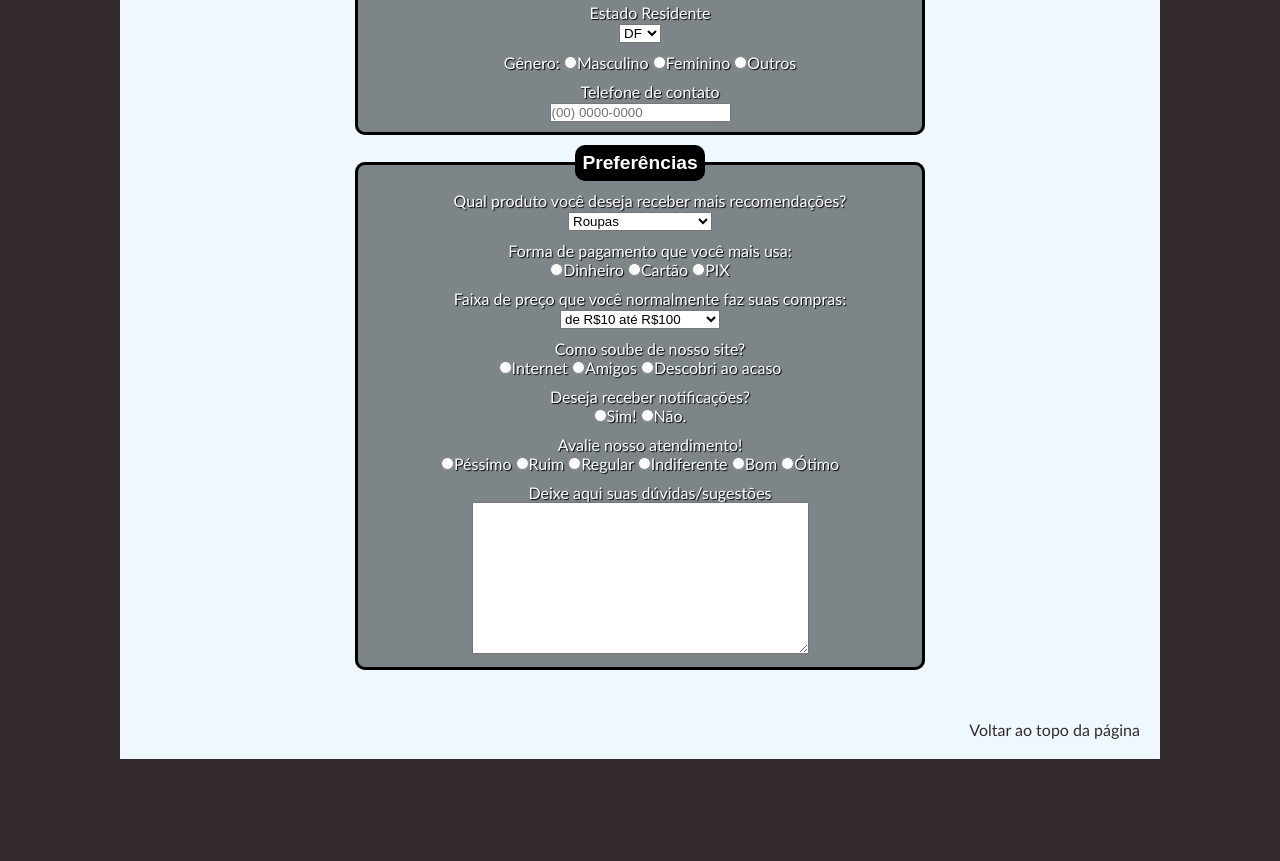
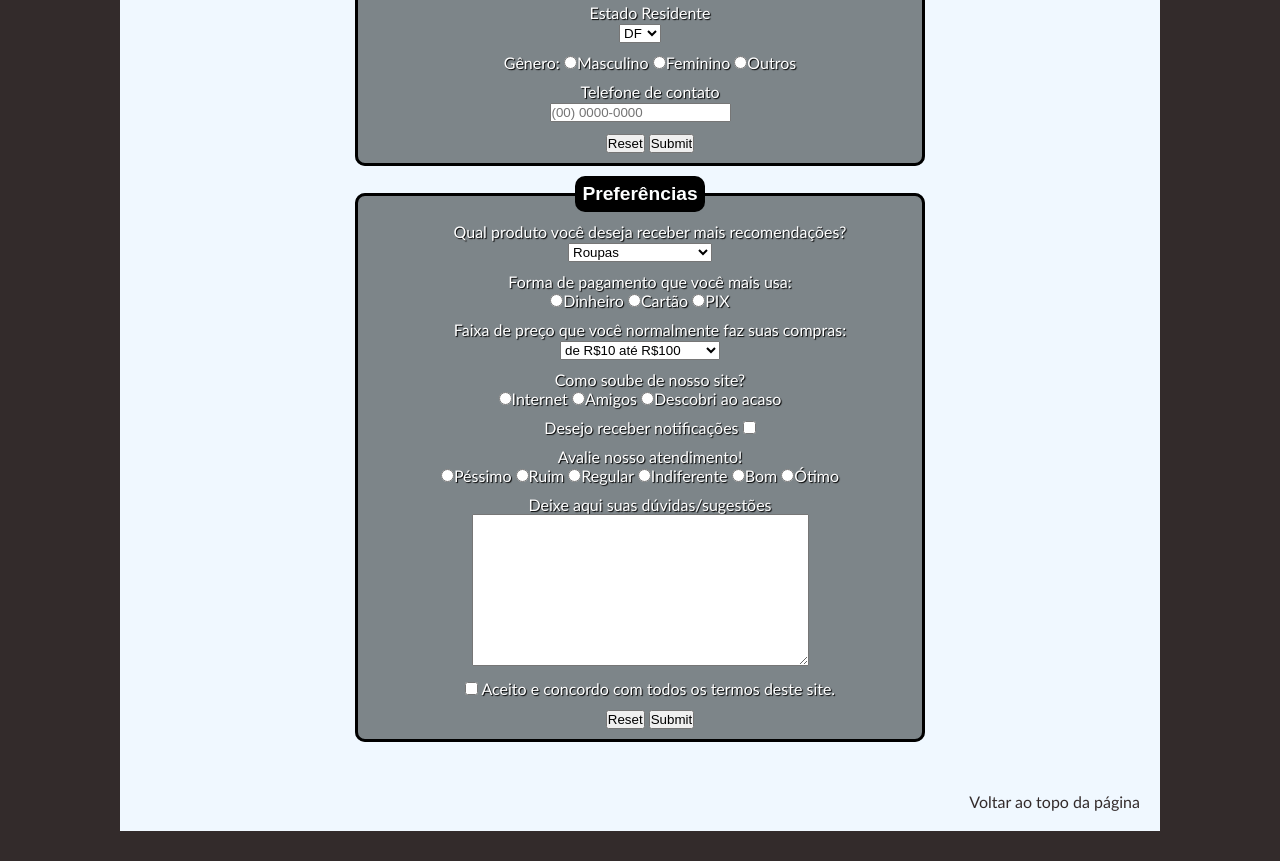
Before and after one commit to Vladimir-Aires/Projeto-de-Interface-Faculdade, a plain HTML site: page atividade03/paginas/formulario.html in a window 1280 px wide. Shown: the part 528-1389 px from the top of the page. Before the commit the page ends 1317 px from the top, so only its background shows below. Drawn offline with Linux system fonts and the light colour scheme.

Commit message:
Atualizações finais de formulário

```diff
--- a/atividade03/paginas/formulario.html
+++ b/atividade03/paginas/formulario.html
@@ -50,6 +50,7 @@
     <main>
         <h2 align="center">Atente-se a todas as novidades que aparecerem aqui. Cadastre-se!</h2>
         <form action=".sql" method="post">
+            <!------------ CAMPO DE DADOS PESSOAIS ---------->
             <fieldset >
                 <legend align="center" class="dados">Dados Pessoais</legend>
                 <p align="center">
@@ -101,7 +102,13 @@
                     <input type="number" id="telefone" placeholder="(00) 0000-0000">
                 </p>
 
+                <p align="center">
+                    <input type="reset" name="resetar">
+                    <input type="submit" name="enviar">
+                </p>
             </fieldset>
+
+            <!-- --------------- CAMPO DE PREFERÊNCIAS DO USUÁRIO -------- -->
             <fieldset>
                 <legend align="center" class="dados">Preferências</legend>
 
@@ -141,9 +148,8 @@
                 </p>
 
                 <p align="center">
-                    <label for="notificacoes">Deseja receber notificações?</label> <br>
-                    <input type="radio" name="escolha" value="1">Sim!
-                    <input type="radio" name="escolha" value="2">Não.
+                    <label for="notificacoes">Desejo receber notificações</label>
+                     <input type="checkbox" name="notificar" id="notificar">
                 </p>
 
                 <p align="center">
@@ -159,11 +165,15 @@
                 <p align="center">
                     <label for="comentario">Deixe aqui suas dúvidas/sugestões</label> <br>
                     <textarea name="comentarios" id="comentario" cols="40" rows="10"></textarea>
+                </p>
+                <p align="center" class="termos">
+                    <input type="checkbox" name="acordo" id="acordo"> Aceito e concordo com todos os termos deste site.
 
                 </p>
-
-
-
+                <p align="center">
+                    <input type="reset" name="resetar">
+                    <input type="submit" name="enviar">
+                </p>
             </fieldset>
 
         </form>
```
